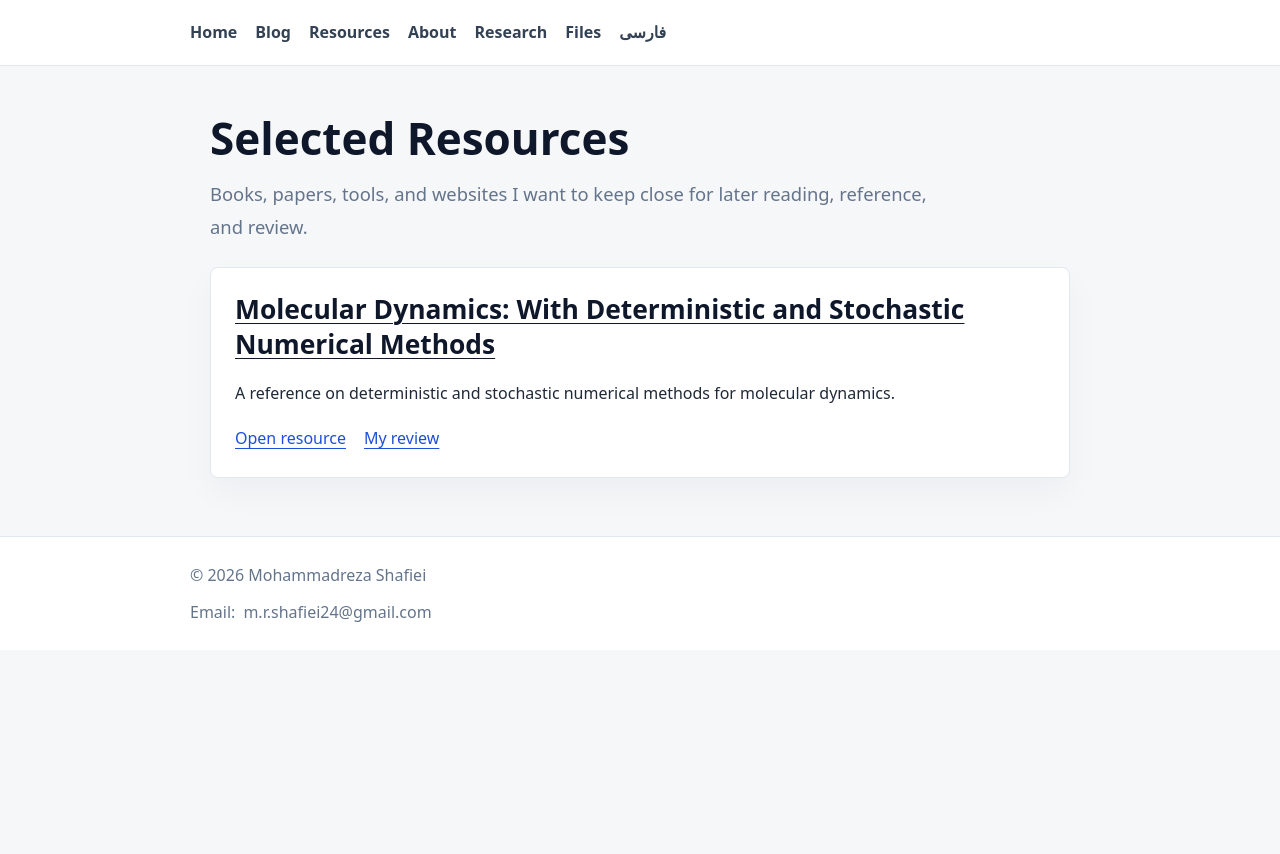
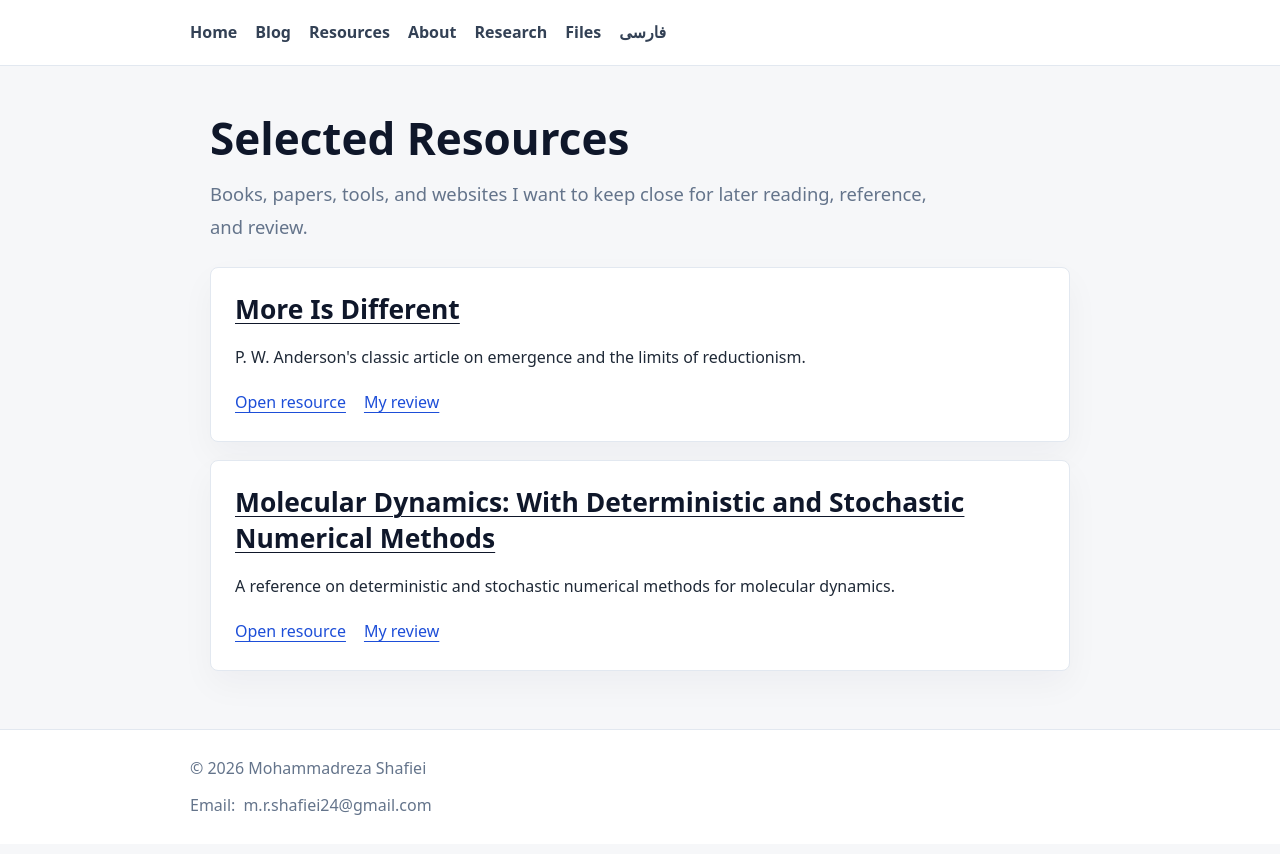
Before and after one commit to Mohamadrezash204/Mohamadrezash204.github.io, a Jekyll site: the page built from resources/index.md, in a window 1280 px wide. Shown: the top 854 px of the page. Built offline with Jekyll 4.4.1, drawn with Linux system fonts in a browser that asks for light colours.

Commit message:
Add More Is Different resource

```diff
--- a/_data/resources.yml
+++ b/_data/resources.yml
@@ -15,4 +15,8 @@
     url: "https://books.google.fr/books/about/Molecular_Dynamics.html?id=AGF1CQAAQBAJ&redir_esc=y"
     review_url: "/resources/molecular-dynamics/"
     note: "A reference on deterministic and stochastic numerical methods for molecular dynamics."
+  - title: "More Is Different"
+    url: "https://doi.org/10.1126/science.177.4047.393"
+    review_url: "/resources/more-is-different/"
+    note: "P. W. Anderson's classic article on emergence and the limits of reductionism."
 fa: []
--- /dev/null
+++ b/resources/more-is-different/index.md
@@ -0,0 +1,24 @@
+---
+layout: default
+title: "More Is Different"
+lang: en
+permalink: /resources/more-is-different/
+---
+
+<article class="resource-review">
+  <p class="section-kicker">My Review</p>
+  <h1>More Is Different</h1>
+
+  <p>
+    P. W. Anderson's classic article on emergence, hierarchy, and why the behavior of complex systems cannot always be understood by simply reducing them to their smallest parts.
+  </p>
+
+  <p>
+    <a href="https://doi.org/10.1126/science.177.4047.393">Open the article page</a>
+  </p>
+
+  <section class="review-body">
+    <h2>Review</h2>
+    <p>My review has not been added yet.</p>
+  </section>
+</article>
```
